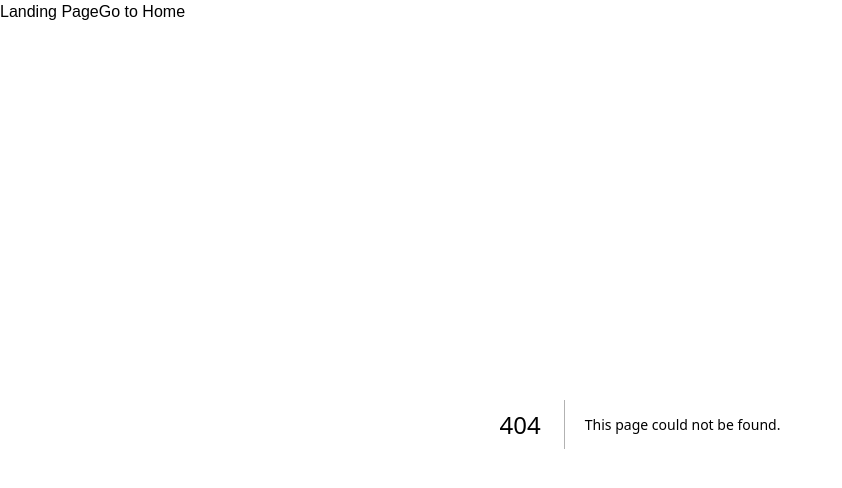
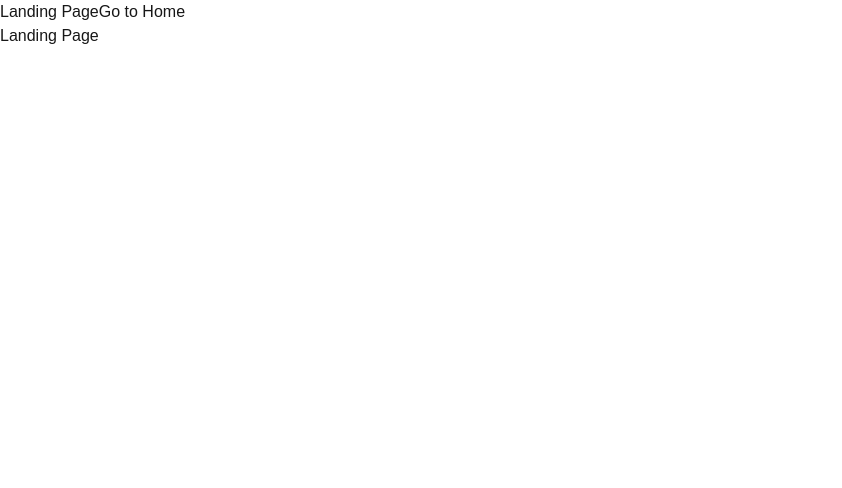
Before and after one commit to DIodide/MindBridge-front, a Next.js app: page /landing in a window 1280 px wide. Before the commit this address had no page. Shown: the top 488 px of the page, without its empty margins (0-842 px from the left). Built offline with nearby package versions, Linux system fonts and the light colour scheme.

Commit message:
Add landing page

```diff
--- /dev/null
+++ b/src/app/landing/page.js
@@ -0,0 +1,9 @@
+
+
+export default function LandingPage() {
+    return (
+        <main>
+            <h1>Landing Page</h1>
+        </main>
+    )
+}
```
